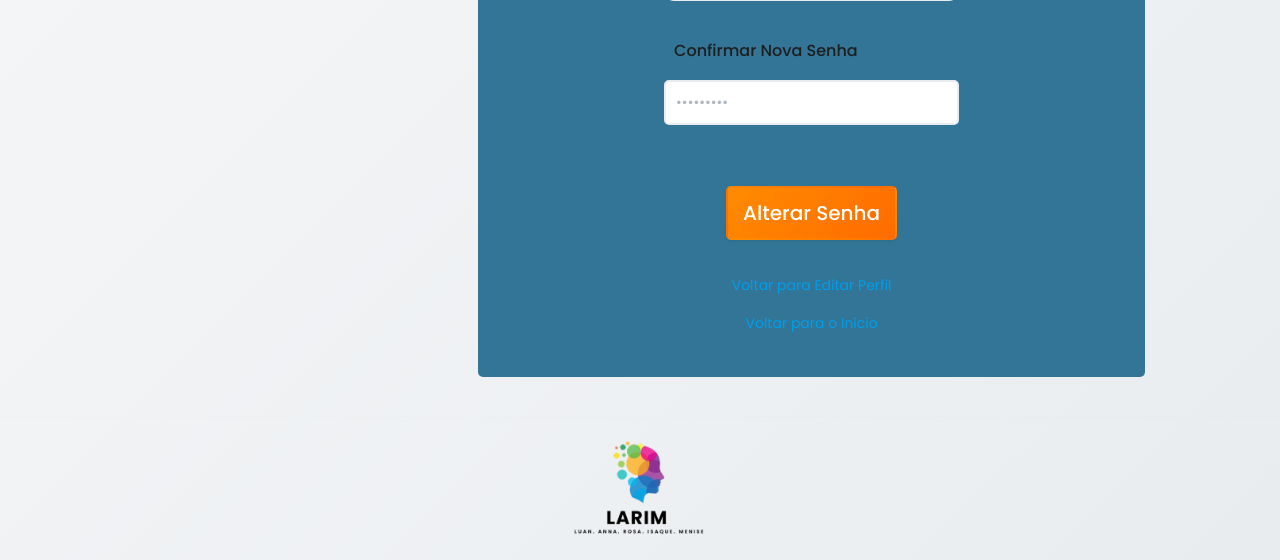
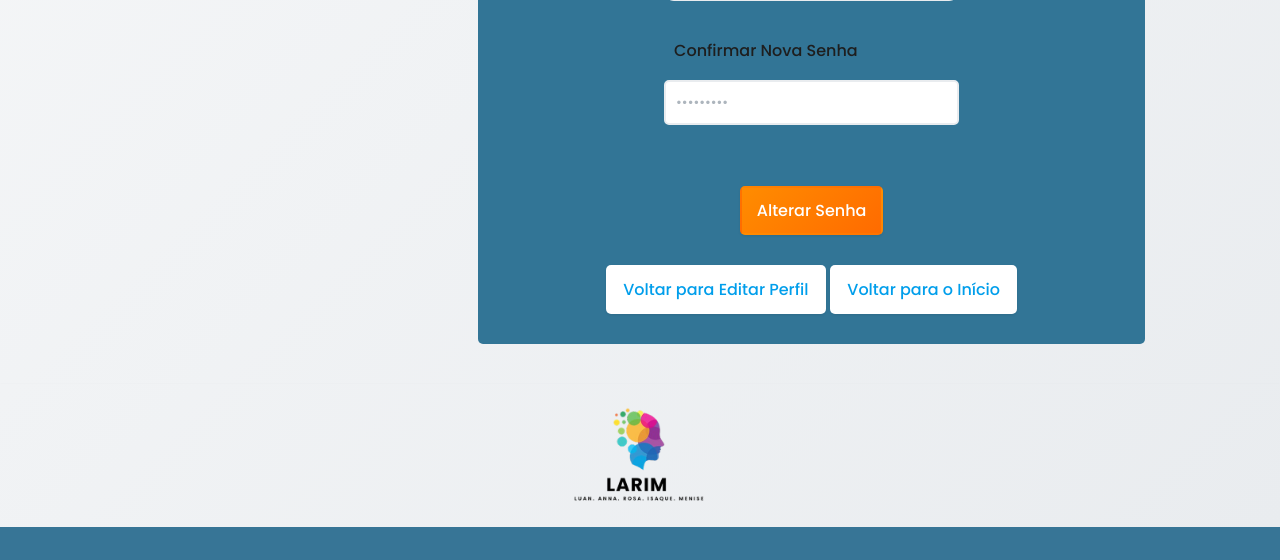
Before and after one commit to rosamrcl/smartstock, a PHP site: page /smartstock/Frontend/alterar_senha.php in a window 1280 px wide. Shown: the part 824-1384 px from the top of the page. After the commit the page ends 1351 px from the top, so only its background shows below. Run offline with PHP 8.4, Linux system fonts and the light colour scheme; the visitor is signed in with stand-in values (Sample User, id 1); data comes from the database, SQL or seed files in the repository; some libraries are stand-ins or nearby versions.

Commit message:
correção css

```diff
--- a/Frontend/alterar_senha.php
+++ b/Frontend/alterar_senha.php
@@ -88,8 +88,8 @@ if (!empty($dados['foto_perfil'])) {
                     </button>
 
                     <div class="form-links">
-                        <p><a href="updateperfil.php">Voltar para Editar Perfil</a></p>
-                        <p><a href="home.php">Voltar para o Início</a></p>
+                        <a class="btn-secundario" href="updateperfil.php">Voltar para Editar Perfil</a>
+                        <a class="btn-secundario" href="home.php">Voltar para o Início</a>
                     </div>
                 </form>
             </div>
--- a/Frontend/gerenciarprodutos.php
+++ b/Frontend/gerenciarprodutos.php
@@ -133,7 +133,7 @@ $aba_ativa = isset($_GET['aba']) ? $_GET['aba'] : 'tab1';
                                     </td>
                                     <td data-label="Quantidade"><?= $row['quantidade'] ?></td>
                                     <td data-label="Ações">
-                                        <button class="btn-edit" onclick='preencherForm(<?= json_encode($row) ?>)' title="Editar">
+                                        <button  onclick='preencherForm(<?= json_encode($row) ?>)' title="Editar">
                                             <a href="gerenciarprodutosupdate.php?id=<?= $row['id_products'] ?>" class="btn-edit">
                                                 <i class="fa-solid fa-pencil"></i>
                                             </a>
@@ -182,7 +182,7 @@ $aba_ativa = isset($_GET['aba']) ? $_GET['aba'] : 'tab1';
                                     </td>
                                     <td data-label="Quantidade"><?= $row['quantidade'] ?></td>
                                     <td data-label="Ações">
-                                        <button class="btn-edit" onclick='preencherForm(<?= json_encode($row) ?>)' title="Editar">
+                                        <button  onclick='preencherForm(<?= json_encode($row) ?>)' title="Editar">
                                             <a href="gerenciarprodutosupdate.php?id=<?= $row['id_products'] ?>" class="btn-edit">
                                                 <i class="fa-solid fa-pencil"></i>
                                             </a>
@@ -231,7 +231,7 @@ $aba_ativa = isset($_GET['aba']) ? $_GET['aba'] : 'tab1';
                                     </td>
                                     <td data-label="Quantidade"><?= $row['quantidade'] ?></td>
                                     <td data-label="Ações">
-                                        <button class="btn-edit" onclick='preencherForm(<?= json_encode($row) ?>)' title="Editar">
+                                        <button onclick='preencherForm(<?= json_encode($row) ?>)' title="Editar">
                                             <a href="gerenciarprodutosupdate.php?id=<?= $row['id_products'] ?>" class="btn-edit">
                                                 <i class="fa-solid fa-pencil"></i>
                                             </a>
--- a/Frontend/ressources/css/btns.css
+++ b/Frontend/ressources/css/btns.css
@@ -1,6 +1,6 @@
 /* ===== BOTÕES MODERNOS ===== */
 
-.submit-btn, .btn-secundario, .btn{
+.submit-btn, .btn-secundario, .btn,.btn-edit,.btn-delete{
     display: inline-flex;
     align-items: center;
     justify-content: center;
@@ -21,7 +21,7 @@
     white-space: nowrap;
     overflow: hidden;
     text-overflow: ellipsis;
-    font-size: var(--font-size-xl);
+
 }
 
 .btn{
@@ -30,50 +30,38 @@
 }
 
 .btn-secundario{
-    background: var(--cor8);
+    background: var(--cor4);
     box-shadow: var(--box-shadow);
     text-decoration: none;
-
-}
-
-.btn-edit,
-.btn-delete {
-    padding: var(--spacing-sm) var(--spacing-md);
-    border-radius: var(--border-radius-sm);
-    font-size: var(--font-size-sm);
-    font-weight: 500;
-    text-decoration: none;
-    display: inline-flex;
-    align-items: center;
-    gap: var(--spacing-xs);
-    transition: all 0.3s ease;
-    min-height: 3.2rem;
-    min-width: 3.2rem;
+    color: var(--cor15);
 }
 
 .btn-edit {
     background: linear-gradient(135deg, var(--cor1) 0%, var(--cor17) 100%);
-    color: var(--cor4);
+}
+
+.btn-delete {
+    background: linear-gradient(135deg, var(--cor5) 0%, var(--cor12) 100%);
 }
 
 .btn-edit:hover {
     background: linear-gradient(135deg, var(--cor17) 0%, var(--cor18) 100%);
-    transform: translateY(-1px);
+
 }
-
-.btn-delete {
-    background: linear-gradient(135deg, var(--cor5) 0%, var(--cor12) 100%);
-    color: var(--cor4);
-}
-
 .btn-delete:hover {
     background: linear-gradient(135deg, var(--cor5) 0%, var(--cor12) 100%);
+}
+.btn-edit:hover, .btn-delete:hover{
     transform: translateY(-1px);
 }
 
 
 
-.btn-secundario:hover,
+.btn-secundario:hover{
+    transform: translateY(-2px);
+    box-shadow: var(--box-shadow-hover);
+    opacity: 0.9;
+}
 .btn:hover
 {
     transform: translateY(-2px);
--- a/Frontend/ressources/css/redefinir-senha.css
+++ b/Frontend/ressources/css/redefinir-senha.css
@@ -191,7 +191,7 @@
 
 .password-requirements li.valid::before {
     content: '✓';
-    color: #28a745;
+    color: var(--cor11);
 }
 
 .password-requirements li.invalid {
@@ -210,22 +210,11 @@
     margin-top: var(--spacing-xl);
     text-align: center;
 }
-
-.form-links p {
-    margin: 1rem 0;
-}
-
 .form-links a {
-    color: var(--cor1);
-    text-decoration: none;
-    font-size: 1.4rem;
     transition: color 0.3s ease;
 }
 
-.form-links a:hover {
-    color: var(--cor3);
-    text-decoration: underline;
-}
+
 
 /* ===== CONTAINER DE ERRO ===== */
 .error-container {
```
